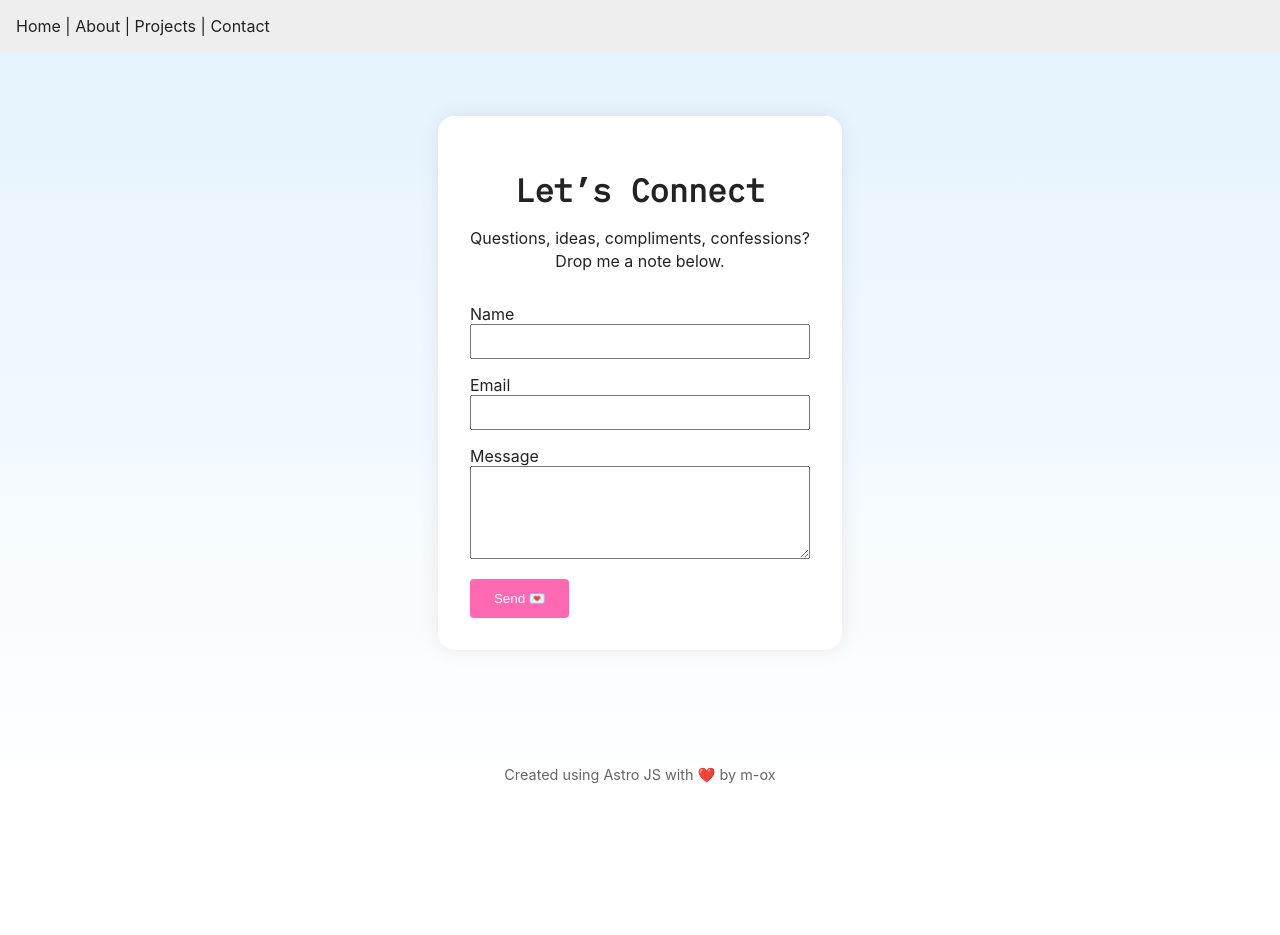
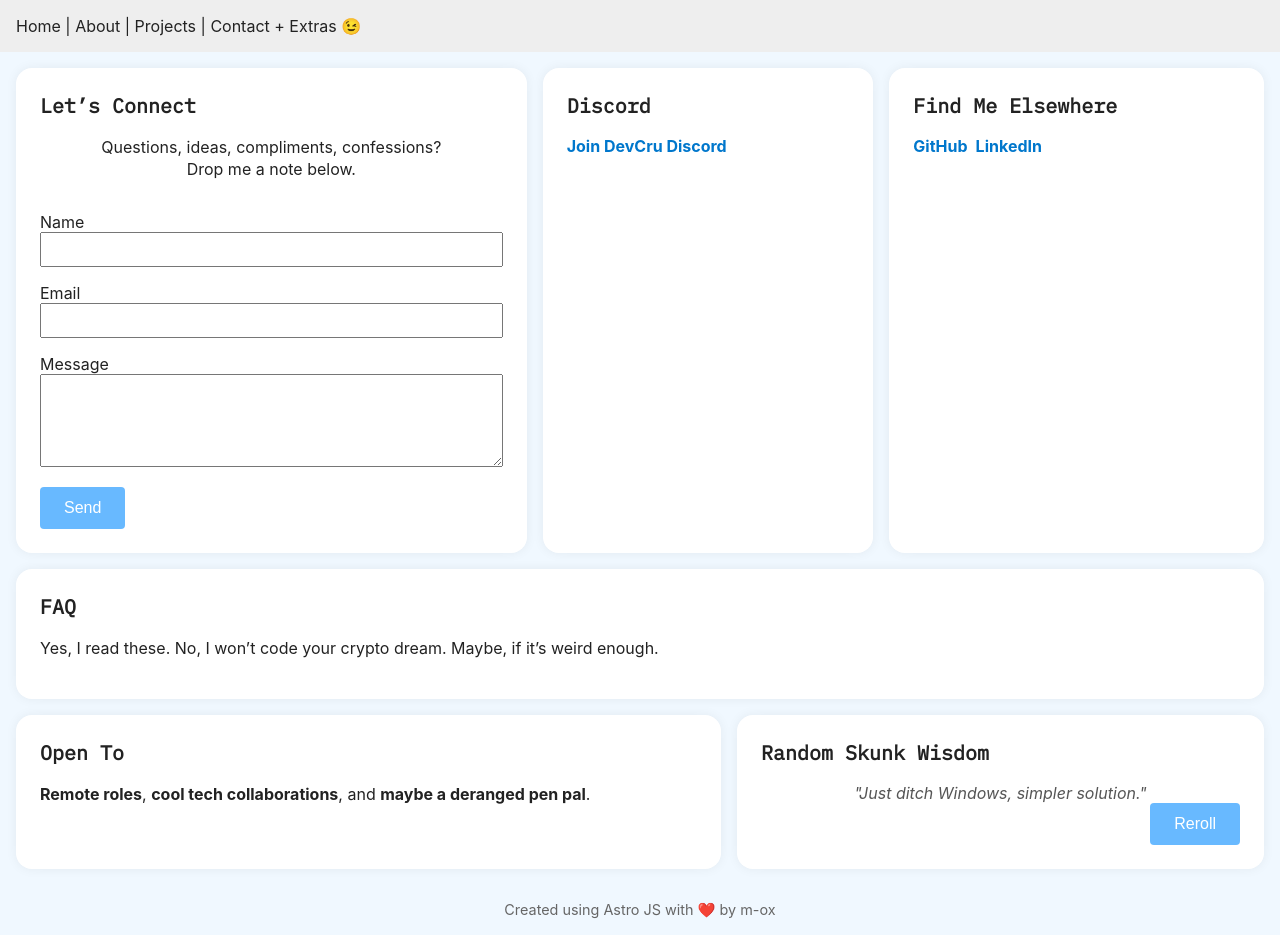
Before and after one commit to m-ox/portfolio, an Astro site: page /contact in a window 1280 px wide. Before the commit the page ends 800 px from the top, so only its background shows below. Built offline with nearby package versions, Linux system fonts and the light colour scheme; Astro itself is replaced by a stand-in of ours; no server answers.

Commit message:
massive changes to contact page structure and style updates

```diff
--- a/src/components/Card.astro
+++ b/src/components/Card.astro
@@ -1,16 +1,17 @@
 ---
 /** Props: title?, noPadding? */
-const { title, noPadding = false } = Astro.props;
+const { title, noPadding = false, class: className = '' } = Astro.props;
 const paddingClass = noPadding ? 'no-padding' : '';
 ---
 
-<div class={`card ${paddingClass}`}>
+<div class={`card ${paddingClass} ${className}`}>
     {title && <h2 class="card-title">{title}</h2>}
     <slot />
 </div>
 
 <style lang="scss">
 .card {
+    flex-grow: 1;
     background: white;
     border-radius: 1rem;
     padding: 1.5rem;
--- /dev/null
+++ b/src/components/RandomQuote/RandomQuote.astro
@@ -0,0 +1,6 @@
+---
+import Card from '../Card.astro';
+import RQ from './RandomQuote.jsx';
+---
+
+<RQ client:load />
--- /dev/null
+++ b/src/components/RandomQuote/RandomQuote.jsx
@@ -0,0 +1,57 @@
+import { useState } from 'react';
+import styles from './RandomQuote.module.scss';
+
+const quotes = [
+  "Just ditch Windows, simpler solution.",
+  "I can only play my launch PS3 in the winter. It is a certifiable winter sport.",
+  "I mean, I could always just host raw html, css, js but I like learning new tools.",
+  "Idk, there's not a lot of wiggle room for mid level. Attending virtual job fairs and networking is I guess the way to go, but realistically if I don't feel good about things by October I'm probably gonna go become an airport cop or something lmao",
+  "Just ditch Windows, simpler solution.",
+  "They always told us \"just walk into a business and shake someone\'s hand and ask if they're hiring",
+  "I don't like to socialize, I'm good.",
+  "Yes, I have a real skunk that I use for emotional support.",
+  "Topbar is always 4rem. I don't make the rules, just how it has to be.",
+  "I am one bad event away from living my best cowboy life, forever.",
+  "No Meeting Friday is forever implemented.",
+  "Sleeping on Ghost(tm) energy drinks to get that good GOOD rest!",
+  "If you rigidly can only code in Python forever, good luck.",
+  "\"This is new to me, how ugly.\"\
+  *learns it anyway*\
+  \"Wow, this other new thing is ugly, the thing before was nice.\"\
+  *repeat*",
+  "I'm mid debugging some hell rn but if you write your conundrum I can look at it with you for fun maybe later",
+  "I don't know how to use Astro.",
+  "I finetuned my ChatGPT responses to just utterly argue me into the ground on everything I do in code because I hate being yassified.",
+  "Why rubberduck when you can have emotional support code skunk?",
+  "Hehehehehehehhehehheheh.",
+  "Math.random() is actually, like, really bad at being random."
+];
+
+export default function RQ() {
+  const [quote, setQuote] = useState(() => {
+    const i = Math.floor(Math.random() * quotes.length);
+    return quotes[i];
+  });
+
+  const roll = () => {
+    const i = Math.floor(Math.random() * quotes.length);
+    setQuote(quotes[i]);
+  };
+
+  return (
+    <div>
+      <blockquote className={styles.contactQuote}>"{quote}"</blockquote>
+      <button
+        onClick={roll}
+        // style="padding: 0.75rem 1.5rem; background: #ff69b4; color: white; border: none; border-radius: 4px;"
+        style={{
+            background: "#68b9ff",
+            color: "white",
+            float: 'right',
+        }}
+      >
+        Reroll
+      </button>
+    </div>
+  );
+}
--- /dev/null
+++ b/src/components/RandomQuote/RandomQuote.module.scss
@@ -0,0 +1,6 @@
+.contactQuote {
+    font-style: italic;
+    color: #555;
+    margin-bottom: 0;
+    place-self: center;
+}
--- a/src/layouts/Layout.astro
+++ b/src/layouts/Layout.astro
@@ -19,7 +19,7 @@ const { title } = Astro.props;
       <a href="/">Home</a> |
       <a href="/about">About</a> |
       <a href="/projects">Projects</a> |
-      <a href="/contact">Contact</a>
+      <a href="/contact">Contact + Extras 😉</a>
     </nav>
     <main style="flex: 1; padding: 1rem; align-self: anchor-center;">
       <slot />
--- a/src/pages/contact.astro
+++ b/src/pages/contact.astro
@@ -1,47 +1,55 @@
 ---
 import Layout from '../layouts/Layout.astro';
+import Card from '../components/Card.astro';
+import RandomQuote from '../components/RandomQuote/RandomQuote.astro';
 ---
 
 <Layout title="Contact Me">
+
   <style lang="scss">
     body {
-      background: linear-gradient(to bottom, #e3f2fd, #ffffff);
+      background: #f0f8ff;
+    }
+
+    .contact-section {
+      display: flex;
+      gap: 1rem;
+      flex-wrap: wrap;
     }
 
     .contact-wrapper {
-      background: white;
-      padding: 2rem;
-      border-radius: 1rem;
-      box-shadow: 0 0 20px rgba(0, 0, 0, 0.08);
-      max-width: 600px;
-      margin: 3rem auto;
-      animation: fadeIn 0.6s ease-out;
+      max-width: 800px;
+      margin: 2rem auto;
+      padding: 1rem;
+      display: flex;
+      flex-direction: column;
+      gap: 2rem;
     }
 
-    form {
-      margin-top: 2rem;
+    .contact-socials {
+      display: flex;
+      flex-wrap: wrap;
+      gap: 0.5rem;
+
+      a {
+        text-decoration: none;
+        color: #0077cc;
+        font-weight: bold;
+
+        &:hover {
+          text-decoration: underline;
+        }
+      }
     }
 
-    @keyframes fadeIn {
-      from {
-        opacity: 0;
-        transform: translateY(24px);
-      }
-      to {
-        opacity: 1;
-        transform: none;
-      }
-    }
   </style>
 
-  <div class="contact-wrapper">
-    <h1 style="text-align: center; margin-bottom: 1rem;">Let’s Connect</h1>
+  <section class="contact-section">
+    <Card title="Let’s Connect">
       <p style="text-align: center; max-width: 500px; margin: 0 auto 2rem;">
-      Questions, ideas, compliments, confessions?
-      <br/>
+        Questions, ideas, compliments, confessions?<br />
         Drop me a note below.
       </p>
-
       <form id="contact-form" onsubmit="sendEmail(event)">
         <label style="display: block; margin-bottom: 1rem;">
           <span>Name</span><br />
@@ -58,42 +66,36 @@ import Layout from '../layouts/Layout.astro';
           <textarea name="message" rows="5" required style="width: 100%; padding: 0.5rem;"></textarea>
         </label>
 
-      <button type="submit" style="padding: 0.75rem 1.5rem; background: #ff69b4; color: white; border: none; border-radius: 4px;">
-        Send 💌
+        <button style="background: #68b9ff; color: white;" type="submit">
+          Send
         </button>
       </form>
+    </Card>
+
+    <Card title="Discord">
+      <div class="contact-socials">
+        <a href="https://discord.gg/sMV8TJyWF5" class="tag">Join DevCru Discord</a>
       </div>
+    </Card>
 
-  <script src="https://cdn.jsdelivr.net/npm/@emailjs/browser@3/dist/email.min.js"></script>
+    <Card title="Find Me Elsewhere">
+      <div class="contact-socials">
+        <a href="https://github.com/m-ox" class="tag">GitHub</a>
+        <a href="https://www.linkedin.com/in/lena-nordby-47762511a/" class="tag">LinkedIn</a>
+      </div>
+    </Card>
 
-  <script>
-    const PUBLIC_KEY = import.meta.env.PUBLIC_EMAILJS_PUBLIC_KEY;
-    const SERVICE_ID = import.meta.env.PUBLIC_EMAILJS_SERVICE_ID;
-    const TEMPLATE_ID = import.meta.env.PUBLIC_EMAILJS_TEMPLATE_ID;
+    <Card title="FAQ">
+      <p>Yes, I read these. No, I won’t code your crypto dream. Maybe, if it’s weird enough.</p>
+    </Card>
 
-    window.addEventListener('DOMContentLoaded', () => {
-      (window).emailjs.init(PUBLIC_KEY);
-    });
+    <Card title="Open To">
+      <p><strong>Remote roles</strong>, <strong>cool tech collaborations</strong>, and <strong>maybe a deranged pen pal</strong>.</p>
+    </Card>
 
-    declare global {
-      interface Window {
-        emailjs: any;
-        sendEmail: (event: Event) => void;
-      }
-    }
+    <Card title="Random Skunk Wisdom">
+      <RandomQuote />
+    </Card>
 
-    window.sendEmail = function(event) {
-      event.preventDefault();
-      const form = document.getElementById('contact-form');
-      (window).emailjs.sendForm(SERVICE_ID, TEMPLATE_ID, form)
-        .then(() => {
-          alert('Message sent successfully!');
-          if (form) (form as HTMLFormElement).reset();
-        })
-        .catch((error: any) => {
-          console.error('EmailJS error:', error);
-          alert('Failed to send message. Please try again later.');
-        });
-    };
-  </script>
+  </section>
 </Layout>
--- a/src/styles/global.scss
+++ b/src/styles/global.scss
@@ -25,3 +25,14 @@ a {
 h1, h2, h3 {
     font-family: 'IBM Plex Mono', sans-serif;
 }
+
+button {
+    font-size: 1rem;
+    background: transparent;
+    border: none;
+    cursor: pointer;
+    color: inherit;
+    padding: 0.75rem 1.5rem;
+    border: none;
+    border-radius: 4px;
+}
```
Lines whose indentation alone changed are shown as unchanged.
